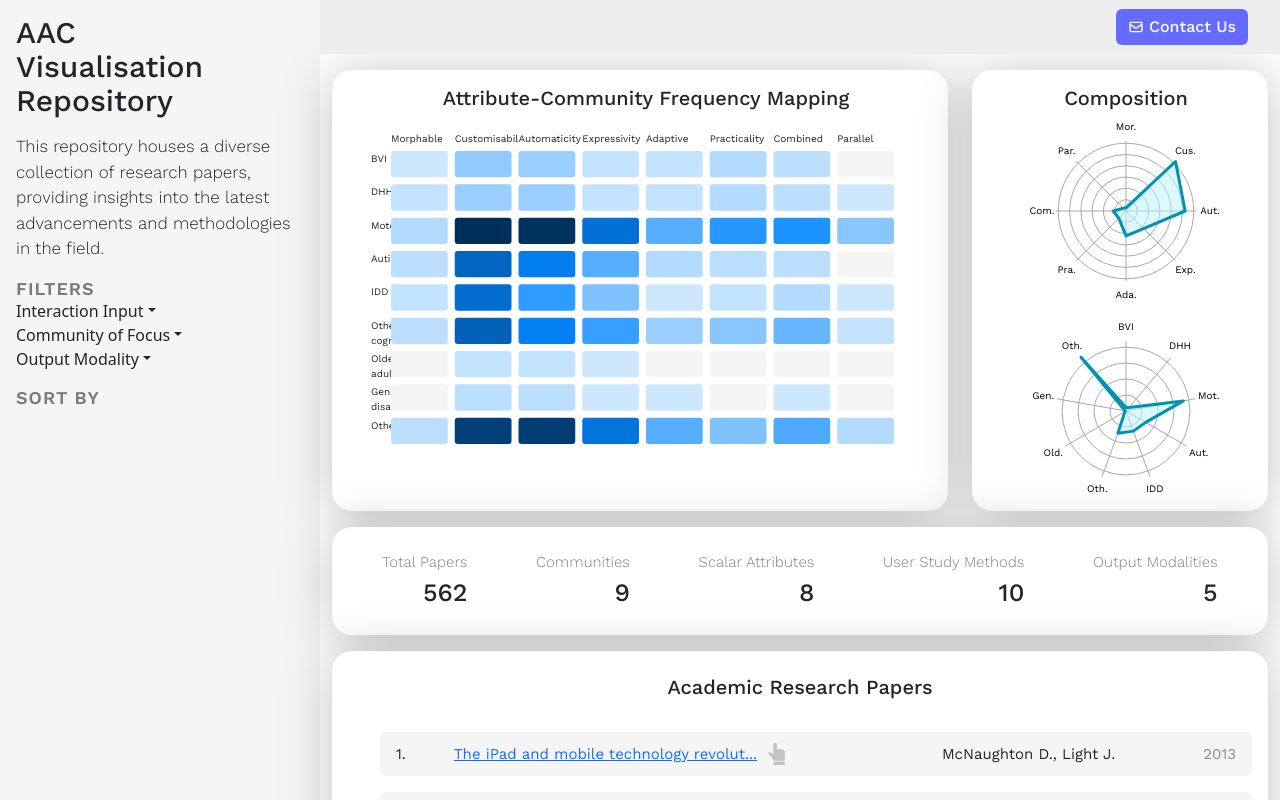
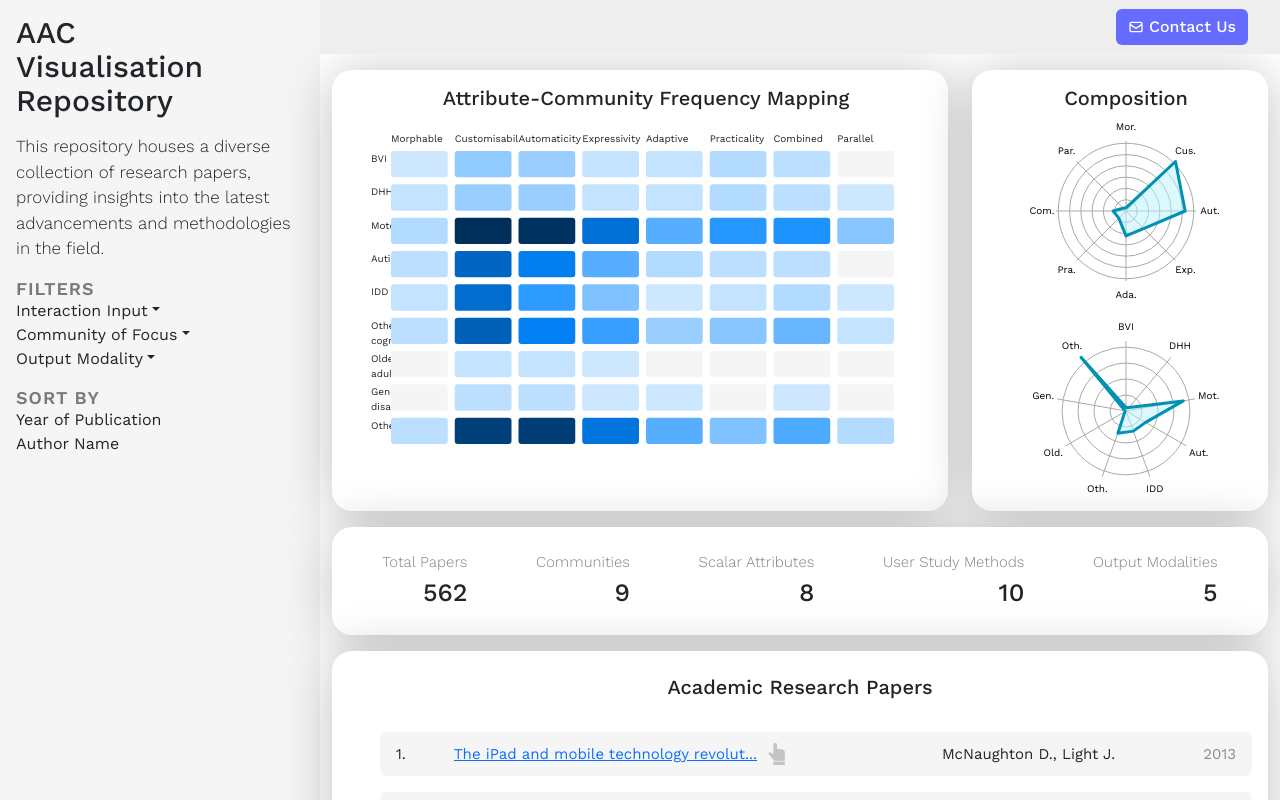
Before and after one commit to k20012691/aac-visualisation, a React (Create React App) app: page / in a window 1280 px wide. Shown: the top 800 px of the page. Built offline with nearby package versions, Linux system fonts and the light colour scheme.

Commit message:
sidebar styling

```diff
--- a/src/components/MenuDropdown.js
+++ b/src/components/MenuDropdown.js
@@ -24,7 +24,7 @@ function MenuDropdown(props) {
 
   return (
     <div>
-      <Dropdown isOpen={dropdownOpen} toggle={toggleDropdown}>
+      <Dropdown isOpen={dropdownOpen} toggle={toggleDropdown} style={{ fontFamily: 'Work Sans' }}>
         <DropdownToggle caret tag='span' data-toggle='dropdown'>{name}</DropdownToggle>
         <DropdownMenu>
           {data.map((option) => (
@@ -35,6 +35,7 @@ function MenuDropdown(props) {
                   value={option}
                   checked={selectedFilters.includes(option)}
                   onChange={handleFilterChange}
+                  style={{ fontWeight: 400 }}
                 />
                 {option}
               </Label>
--- a/src/components/SideMenu.js
+++ b/src/components/SideMenu.js
@@ -51,6 +51,10 @@ function SideMenu(props) {
         />
       </div>
       <div className='filter-title'>SORT BY</div>
+      <div className='dropdowns'>
+        <span>Year of Publication</span>
+        <span>Author Name</span>
+      </div>
     </Container>
   );
 }
--- a/src/components/components.css
+++ b/src/components/components.css
@@ -92,6 +92,7 @@
     display: flex;
     align-items: flex-start;
     flex-direction: column;
+    font-family: 'Work Sans';
 }
 
 .label-container {
```
